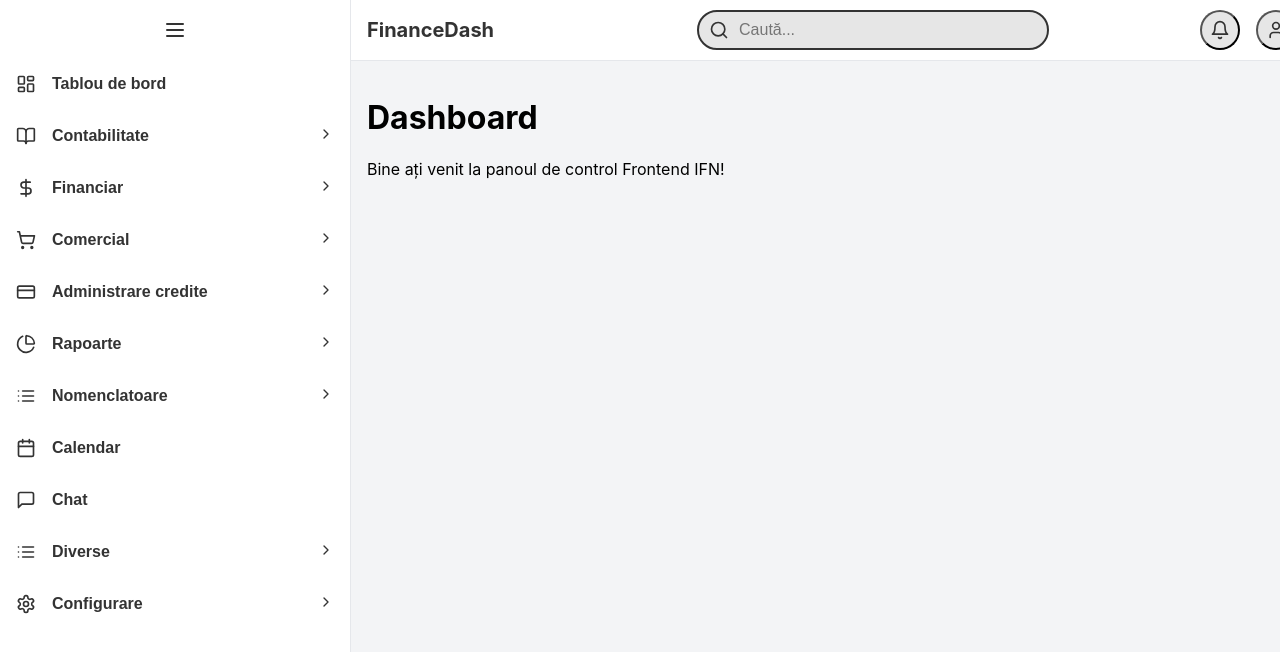
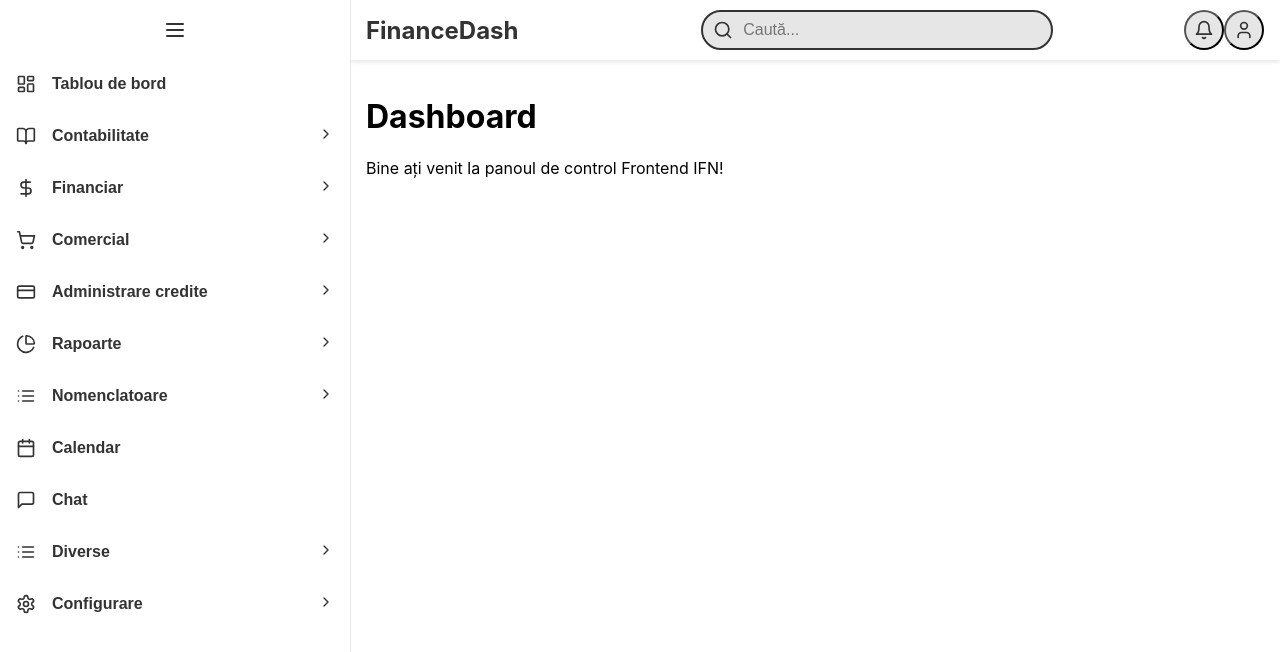
Before and after one commit to stef78cta/Edy_Web, a React (Create React App) app in the folder frontend-ifn/: page / in a window 1280 px wide. Shown: the top 652 px of the page. Built offline with nearby package versions, Linux system fonts and the light colour scheme.

Commit message:
update variabiles + mixins
am updatat variabiles + mixins cu versiunea de breackpoints.

```diff
--- a/frontend-ifn/src/components/Layout/Layout.scss
+++ b/frontend-ifn/src/components/Layout/Layout.scss
@@ -5,31 +5,164 @@
 
 .layout {
   display: flex;
-  height: 100vh;
-  background-color: $background-color;
+  min-height: 100vh;
 
   &__main {
     flex: 1;
+    margin-left: 0;
+    transition: margin-left 0.3s ease-in-out;
     display: flex;
     flex-direction: column;
-    overflow-x: hidden;
+
+    @include breakpoint(small) {
+      margin-left: 90px;
+    }
+
+    @include breakpoint(medium) {
+      margin-left: 70px;
+    }
+
+    @include breakpoint(large) {
+      margin-left: 350px;
+    }
+
+    @include breakpoint(xlarge) {
+      // Ajustări pentru ecrane foarte mari
+    }
+
+    @include breakpoint(ylarge) {
+      // Ajustări pentru ecrane extra mari
+    }
   }
 
   &__content {
+    padding: $medium-spacing;
     flex: 1;
-    overflow-y: auto;
-    padding: $medium-spacing;
-    background-color: #f3f4f6; // Culoarea de fundal din imagine
+    margin-top: 60px; // Adăugăm un margin-top pentru a evita suprapunerea cu navbar-ul
+
+    @include breakpoint(small) {
+      // Ajustări pentru ecrane mici
+    }
+
+    @include breakpoint(medium) {
+      // Ajustări pentru ecrane medii
+    }
+
+    @include breakpoint(large) {
+      // Ajustări pentru ecrane mari
+    }
+
+    @include breakpoint(xlarge) {
+      // Ajustări pentru ecrane foarte mari
+    }
+
+    @include breakpoint(ylarge) {
+      // Ajustări pentru ecrane extra mari
+    }
   }
 
   &__container {
     max-width: 1200px;
     margin: 0 auto;
+
+    @include breakpoint(small) {
+      // Ajustări pentru ecrane mici
+    }
+
+    @include breakpoint(medium) {
+      // Ajustări pentru ecrane medii
+    }
+
+    @include breakpoint(large) {
+      // Ajustări pentru ecrane mari
+    }
+
+    @include breakpoint(xlarge) {
+      // Ajustări pentru ecrane foarte mari
+    }
+
+    @include breakpoint(ylarge) {
+      // Ajustări pentru ecrane extra mari
+    }
   }
 
   &.sidebar-closed {
-    .sidebar {
-      width: 60px;
+    .layout__main {
+      margin-left: 70px;
+
+      @include breakpoint(small) {
+        margin-left: 90px;
+      }
+
+      @include breakpoint(medium) {
+        margin-left: 70px;
+      }
+
+      @include breakpoint(large) {
+        // Ajustări pentru ecrane mari
+      }
+
+      @include breakpoint(xlarge) {
+        // Ajustări pentru ecrane foarte mari
+      }
+
+      @include breakpoint(ylarge) {
+        // Ajustări pentru ecrane extra mari
+      }
+    }
+  }
+}
+
+.navbar {
+  position: fixed;
+  top: 0;
+  left: 0;
+  right: 0;
+  height: 60px;
+  z-index: 999;
+  transition: left 0.3s ease-in-out;
+
+  @include breakpoint(small) {
+    left: 90px;
+  }
+
+  @include breakpoint(medium) {
+    left: 70px;
+  }
+
+  @include breakpoint(large) {
+    left: 350px;
+  }
+
+  @include breakpoint(xlarge) {
+    // Ajustări pentru ecrane foarte mari
+  }
+
+  @include breakpoint(ylarge) {
+    // Ajustări pentru ecrane extra mari
+  }
+
+  .layout.sidebar-closed & {
+    left: 70px;
+
+    @include breakpoint(small) {
+      left: 90px;
+    }
+
+    @include breakpoint(medium) {
+      left: 70px;
+    }
+
+    @include breakpoint(large) {
+      // Ajustări pentru ecrane mari
+    }
+
+    @include breakpoint(xlarge) {
+      // Ajustări pentru ecrane foarte mari
+    }
+
+    @include breakpoint(ylarge) {
+      // Ajustări pentru ecrane extra mari
     }
   }
 }
@@ -45,4 +178,24 @@
   &:hover {
     color: $accent-color;
   }
+
+  @include breakpoint(small) {
+    // Ajustări pentru ecrane mici
+  }
+
+  @include breakpoint(medium) {
+    // Ajustări pentru ecrane medii
+  }
+
+  @include breakpoint(large) {
+    // Ajustări pentru ecrane mari
+  }
+
+  @include breakpoint(xlarge) {
+    // Ajustări pentru ecrane foarte mari
+  }
+
+  @include breakpoint(ylarge) {
+    // Ajustări pentru ecrane extra mari
+  }
 }
--- a/frontend-ifn/src/components/Navbar/Navbar.scss
+++ b/frontend-ifn/src/components/Navbar/Navbar.scss
@@ -1,74 +1,44 @@
 @import "../../styles/variables";
 @import "../../styles/mixins";
-@import "../../styles/layout";
 
 .navbar {
-  background-color: $background-color;
-  border-bottom: 1px solid $border-color;
-  box-shadow: 0 2px 4px rgba(0, 0, 0, 0.1); // Adăugat umbra la marginea de jos
+  @include navbar-style;
 
   &__container {
-    @extend .container;
     display: flex;
     justify-content: space-between;
     align-items: center;
-    height: 60px;
+    padding: 0 $medium-spacing;
+    height: 100%;
   }
 
   &__logo {
-    display: flex;
-    align-items: center;
-    height: 40px;
-
-    &-text {
-      font-size: 1.25rem;
-      font-weight: bold;
-      color: $text-color;
-    }
+    font-size: $font-size-large;
+    font-weight: bold;
   }
 
   &__actions {
     display: flex;
     align-items: center;
-    gap: $medium-spacing;
-    height: 40px;
   }
 
-  &__button {
-    padding: $small-spacing;
-    color: $text-color;
-    transition: color 0.2s ease-in-out;
-    border-radius: 50%;
-    background-color: $secondary-color;
-    width: 40px;
-    height: 40px;
-    display: flex;
-    align-items: center;
-    justify-content: center;
-
-    &:hover {
-      color: $accent-color;
-    }
+  @include breakpoint(small) {
+    // Ajustări pentru ecrane mici
   }
 
-  &__search {
-    position: relative;
-    width: 300px;
+  @include breakpoint(medium) {
+    // Ajustări pentru ecrane medii
+  }
 
-    input {
-      width: 100%;
-      padding: $small-spacing;
-      padding-left: 2.5rem;
-      border: 1px solid $border-color;
-      border-radius: 4px;
-    }
+  @include breakpoint(large) {
+    // Ajustări pentru ecrane mari
+  }
 
-    .search-icon {
-      position: absolute;
-      left: 0.75rem;
-      top: 50%;
-      transform: translateY(-50%);
-      color: $text-color;
-    }
+  @include breakpoint(xlarge) {
+    // Ajustări pentru ecrane foarte mari
+  }
+
+  @include breakpoint(ylarge) {
+    // Ajustări pentru ecrane extra mari
   }
 }
--- a/frontend-ifn/src/components/Navbar/Navbar.tsx
+++ b/frontend-ifn/src/components/Navbar/Navbar.tsx
@@ -4,15 +4,10 @@ import NotificationsButton from "./NotificationsButton";
 import UserMenuButton from "./UserMenuButton";
 import "./Navbar.scss";
 
-interface NavbarProps {
-  children?: React.ReactNode;
-}
-
-const Navbar: React.FC<NavbarProps> = ({ children }) => {
+const Navbar: React.FC = () => {
   return (
     <nav className="navbar">
       <div className="navbar__container">
-        {children}
         <div className="navbar__logo">
           <span className="navbar__logo-text">FinanceDash</span>
         </div>
--- a/frontend-ifn/src/components/Sidebar/Sidebar.tsx
+++ b/frontend-ifn/src/components/Sidebar/Sidebar.tsx
@@ -13,6 +13,7 @@ import {
   MessageSquare,
   Settings,
   Menu,
+  X,
 } from "lucide-react";
 import "./Sidebar.scss";
 
@@ -153,10 +154,9 @@ const Sidebar: React.FC<SidebarProps> = ({ isOpen, toggleSidebar }) => {
   return (
     <aside className={`sidebar ${isOpen ? "open" : "closed"}`}>
       <button
-        className={`sidebar__toggle ${
-          isOpen ? "sidebar__toggle--open" : "sidebar__toggle--closed"
-        }`}
+        className="sidebar__toggle"
         onClick={toggleSidebar}
+        aria-label={isOpen ? "Close sidebar" : "Open sidebar"}
       >
         <Menu size={24} />
       </button>
--- a/frontend-ifn/src/styles/_mixins.scss
+++ b/frontend-ifn/src/styles/_mixins.scss
@@ -1,23 +1,90 @@
+// Mixin pentru centrare cu Flexbox
 @mixin flex-center {
   display: flex;
   justify-content: center;
   align-items: center;
 }
 
-@mixin truncate {
-  white-space: nowrap;
+// Mixin pentru text truncat (ellipsă)
+@mixin text-truncate {
   overflow: hidden;
   text-overflow: ellipsis;
+  white-space: nowrap;
 }
 
-@mixin responsive($breakpoint) {
-  @if $breakpoint == tablet {
-    @media (min-width: 768px) {
+// Mixin unificat pentru breakpoint-uri
+@mixin breakpoint($point) {
+  @if $point == small {
+    @media (min-width: $breakpoint-small) {
       @content;
     }
-  } @else if $breakpoint == desktop {
-    @media (min-width: 1024px) {
+  } @else if $point == medium {
+    @media (min-width: $breakpoint-medium) {
+      @content;
+    }
+  } @else if $point == large {
+    @media (min-width: $breakpoint-large) {
+      @content;
+    }
+  } @else if $point == xlarge {
+    @media (min-width: $breakpoint-xlarge) {
+      @content;
+    }
+  } @else if $point == ylarge {
+    @media (min-width: $breakpoint-ylarge) {
       @content;
     }
   }
 }
+
+@mixin transition($property: all, $duration: 0.3s, $timing: ease-in-out) {
+  transition: $property $duration $timing;
+}
+
+@mixin box-shadow($x: 0, $y: 2px, $blur: 4px, $color: rgba(0, 0, 0, 0.1)) {
+  box-shadow: $x $y $blur $color;
+}
+
+@mixin gradient($start-color, $end-color, $direction: to bottom) {
+  background: $start-color;
+  background: linear-gradient($direction, $start-color, $end-color);
+}
+
+@mixin hover-underline($color: currentColor, $height: 2px) {
+  position: relative;
+  &::after {
+    content: "";
+    position: absolute;
+    width: 100%;
+    height: $height;
+    bottom: 0;
+    left: 0;
+    background-color: $color;
+    transform: scaleX(0);
+    transition: transform 0.3s ease-in-out;
+  }
+  &:hover::after {
+    transform: scaleX(1);
+  }
+}
+
+@mixin navbar-style(
+  $background-color: $background-color,
+  $text-color: $text-color,
+  $shadow-color: rgba(0, 0, 0, 0.1)
+) {
+  background-color: $background-color;
+  color: $text-color;
+  position: fixed;
+  top: 0;
+  left: 0;
+  right: 0;
+  z-index: 1000;
+  box-shadow: 0 2px 4px $shadow-color;
+
+  @include transition(box-shadow);
+
+  &:hover {
+    box-shadow: 0 4px 8px $shadow-color;
+  }
+}
--- a/frontend-ifn/src/styles/_variables.scss
+++ b/frontend-ifn/src/styles/_variables.scss
@@ -1,7 +1,7 @@
 // Culori
-$primary-color: #000000;
+$primary-color: #0e0e0e;
 $secondary-color: #e6e6e6;
-$accent-color: #3b82f6;
+$accent-color: #0000ee;
 $background-color: #ffffff;
 $text-color: #333333;
 $link-color: #0000ee;
@@ -38,3 +38,10 @@ $line-height: 1.6;
 
 // Adăugați sau modificați următoarele variabile
 $border-color: #e5e7eb;
+
+// Breakpoints
+$breakpoint-small: 576px;
+$breakpoint-medium: 768px;
+$breakpoint-large: 992px;
+$breakpoint-xlarge: 1200px;
+$breakpoint-ylarge: 1024px;
```
Also changed, not shown: frontend-ifn/src/components/Sidebar/Sidebar.scss (+81 -12 lines).
